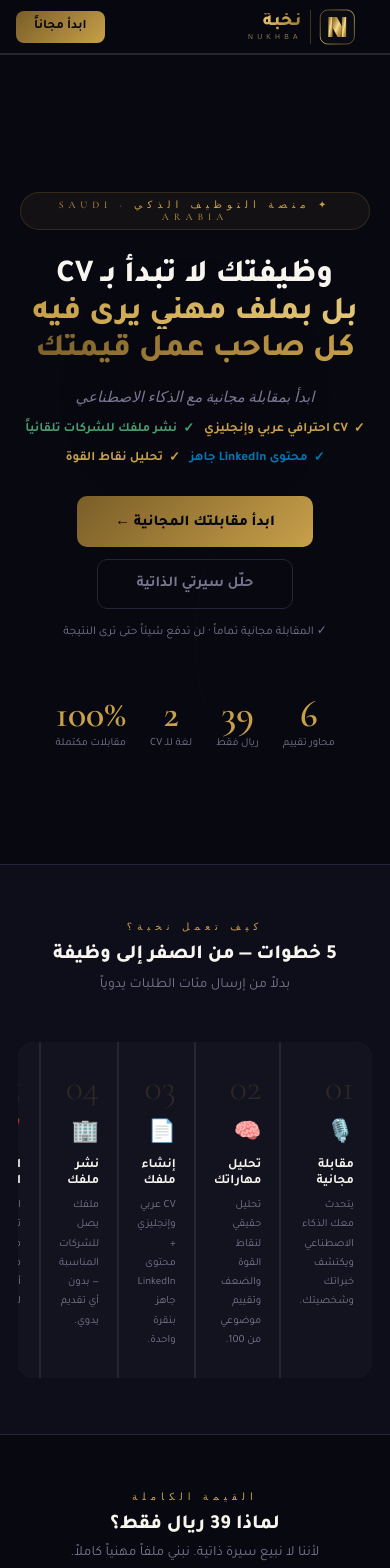
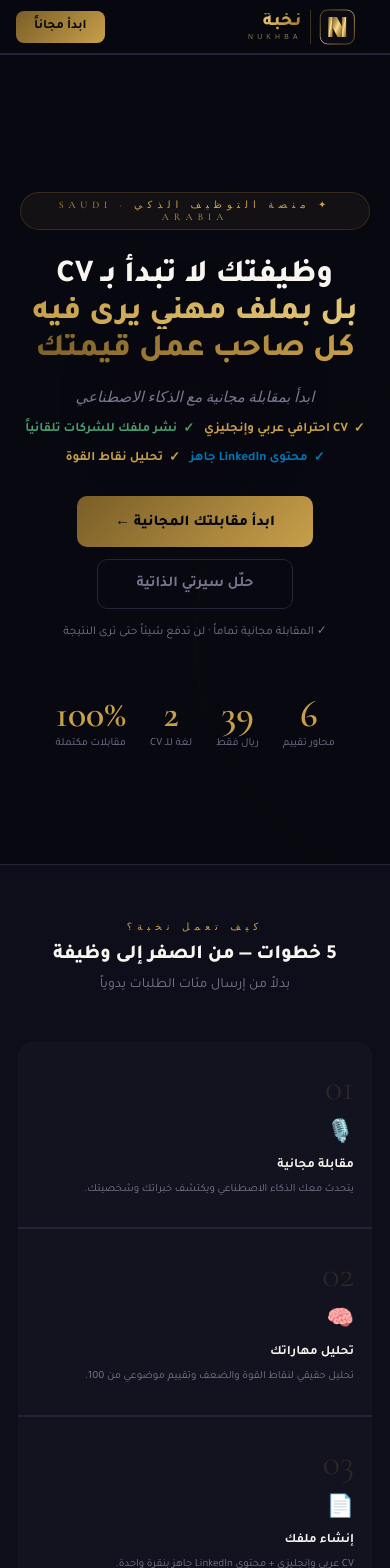
Before and after one commit to alashmori27/nukhba, a Next.js app: page / in a window 390 px wide. Shown: the top 1568 px of the page. Built offline with nearby package versions, Linux system fonts and the light colour scheme.

Commit message:
fix steps grid mobile responsive

```diff
--- a/app/page.js
+++ b/app/page.js
@@ -108,7 +108,7 @@ export default function Home() {
               <h2 style={{ fontSize:'clamp(20px,3.5vw,36px)', fontWeight:800, color:'#f8f5ef', marginBottom:10 }}>5 خطوات — من الصفر إلى وظيفة</h2>
               <p style={{ fontSize:14, color:'var(--muted)' }}>بدلاً من إرسال مئات الطلبات يدوياً</p>
             </div>
-            <div style={{ display:'grid', gridTemplateColumns:'repeat(5,1fr)', gap:2, borderRadius:16, overflow:'hidden', background:'var(--border)' }}>
+            <div style={{ display:'grid', gridTemplateColumns:'repeat(auto-fit, minmax(180px, 1fr))', gap:2, borderRadius:16, overflow:'hidden', background:'var(--border)' }}>
               {[
                 { num:'01', icon:'🎙️', title:'مقابلة مجانية', desc:'يتحدث معك الذكاء الاصطناعي ويكتشف خبراتك وشخصيتك.' },
                 { num:'02', icon:'🧠', title:'تحليل مهاراتك', desc:'تحليل حقيقي لنقاط القوة والضعف وتقييم موضوعي من 100.' },
```
